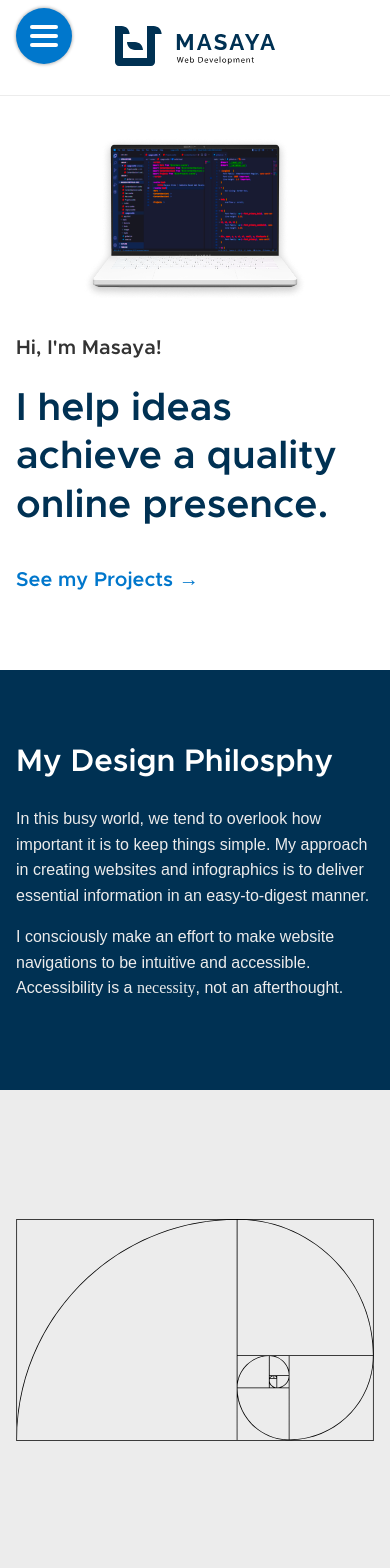
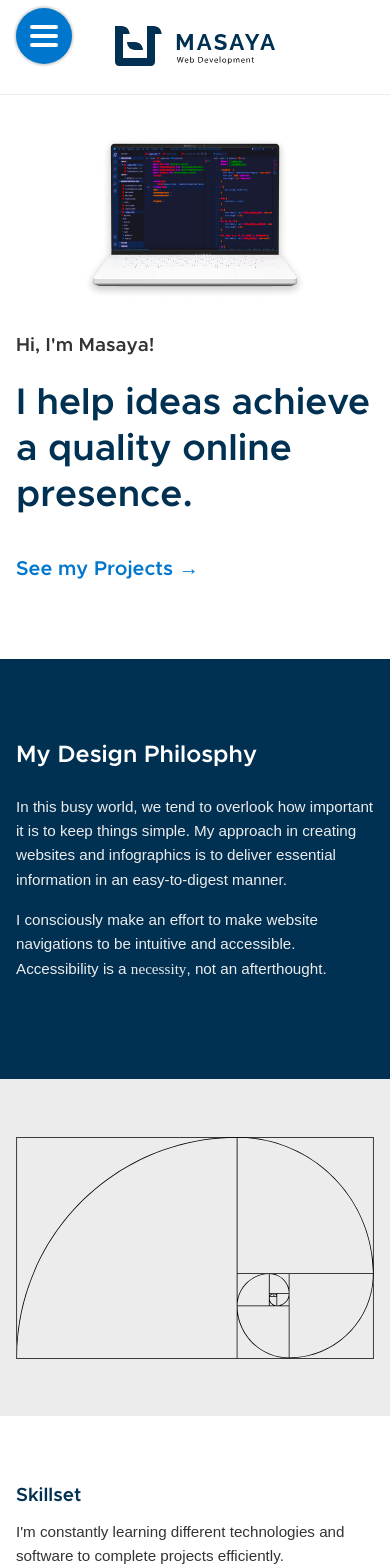
Before and after one commit to masayaShinoda/masaya-sveltekit-portfolio, a SvelteKit app: page / in a window 390 px wide. Shown: the top 1568 px of the page. Built offline with nearby package versions, Linux system fonts and the light colour scheme; a web font is replaced by a local one.

Commit message:
mobile optimizations

```diff
--- a/src/lib/ContentSection1.svelte
+++ b/src/lib/ContentSection1.svelte
@@ -114,7 +114,9 @@
         padding: 1.25rem var(--padding_horizontal_mobile);
         width: 100%;
         max-width: 100%;
-
+    }
+    .section__right {
+        min-height: 0;
     }
 }
 
--- a/src/lib/ContentSection2.svelte
+++ b/src/lib/ContentSection2.svelte
@@ -69,7 +69,7 @@
 @media screen and (max-width: 48em) {
     .content {
         align-items: flex-start;
-        padding: 5rem 0;
+        padding: 4.25rem 0;
     }
 }
 
--- a/src/lib/Hero.svelte
+++ b/src/lib/Hero.svelte
@@ -1,9 +1,9 @@
 <section class="hero_container">
     <div class="hero_content">
         <span>
-            <h5 class="subtitle">
+            <h1 class="subtitle">
                 Hi, I'm Masaya!
-            </h5>
+            </h1>
             <h2 class="title">
                 I help ideas achieve a quality online presence.
             </h2>
@@ -84,6 +84,8 @@
     }
 }
 .subtitle {
+    font-size: var(--type_scale_2);
+    font-family: var(--font_primary_semibold);
     color: #333;
     margin-bottom: 1.5rem;
 }
--- a/src/lib/Nav.svelte
+++ b/src/lib/Nav.svelte
@@ -225,7 +225,7 @@ function toggleMobileNav() {
         display: flex;
         flex-direction: column;
         align-items: flex-start;
-        width: 60%;
+        width: 65%;
         height: 100vh;
 
         padding: 5rem 0;
@@ -234,7 +234,6 @@ function toggleMobileNav() {
 
         background-color: var(--clr_primary);
         padding: 5rem 0;
-
         /* outline: 1px solid red; */
     }
 
--- a/static/styles/global.css
+++ b/static/styles/global.css
@@ -35,22 +35,22 @@ div, span, p, a, ul, ol, small, q, blockquote {
 }
 
 h1 {
-    font-size: 3.052rem;
+    font-size: var(--type_scale_5);
 }
 h2 {
-    font-size: 2.441rem;
+    font-size: var(--type_scale_4);
 }
 h3 {
-    font-size: 1.953rem;
+    font-size: var(--type_scale_3);
 }
 h4 {
-    font-size: 1.563rem;
+    font-size: var(--type_scale_2);
 }
 h5 {
-    font-size: 1.25rem;
+    font-size: calc(var(--type_scale_1) * 1.125);
 }
 div, span, p, a, ul, ol, q, blockquote {
-    font-size: 1rem;
+    font-size: var(--type_scale_1);
 }
 p {
     line-height: 1.6;
--- a/static/styles/variables.css
+++ b/static/styles/variables.css
@@ -28,5 +28,15 @@ html {
     --type_scale_4: 2.441rem;
     --type_scale_3: 1.563rem;
     --type_scale_2: 1.25rem;
-    --type_scale_2: 1rem;
+    --type_scale_1: 1rem;
 }
+@media screen and (max-width: 48em) {
+    html {
+        --type_scale_5: calc(3.052rem * 0.95);
+        --type_scale_4: calc(2.441rem * 0.95);
+        --type_scale_3: calc(1.563rem * 0.95);
+        --type_scale_2: calc(1.25rem * 0.95);
+        --type_scale_1: calc(1rem * 0.95);
+    }
+
+}
```
Also changed, not shown: src/routes/web-development/+page.svelte (+12 -0 lines).
